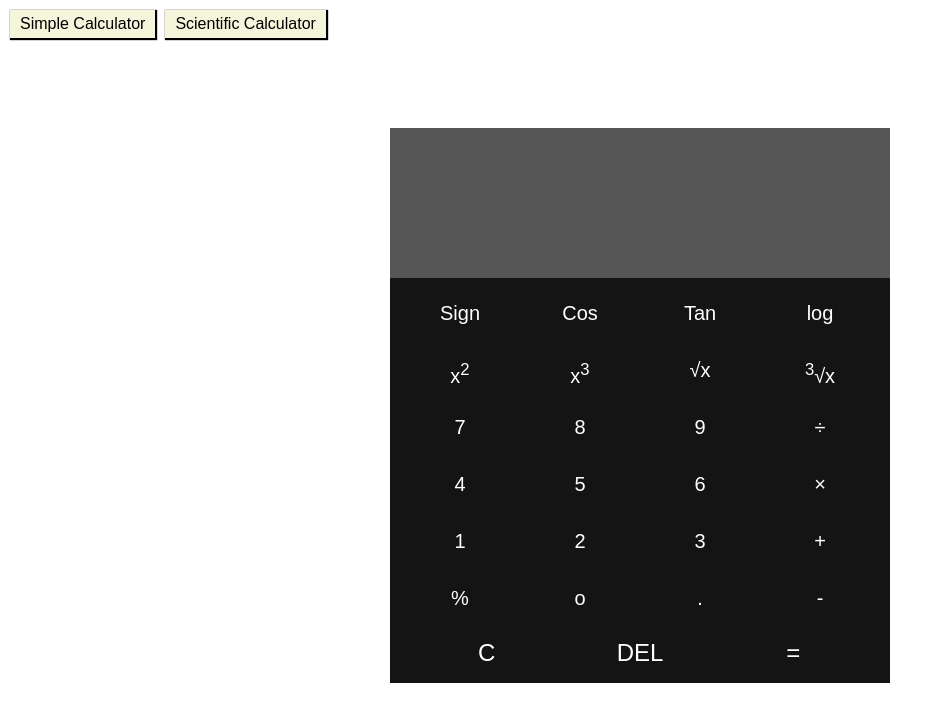
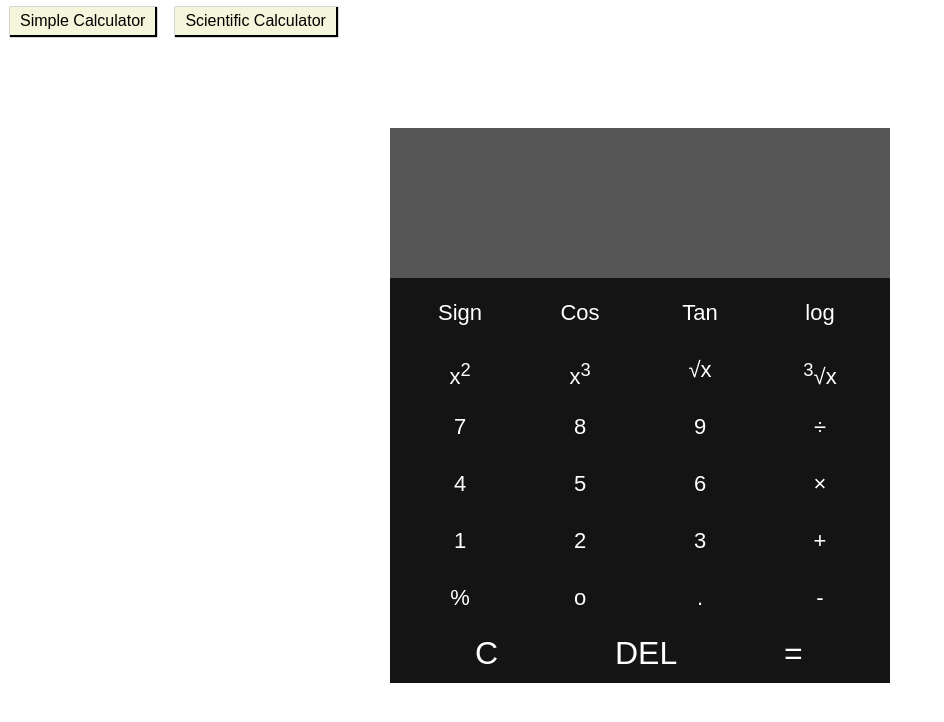
Before and after one commit to M-wasi123/Calculator-App, a plain HTML site: page index.html in a window 1280 px wide. Shown: the whole page, without its empty margins (0-944 px from the left). Drawn offline with Linux system fonts and the light colour scheme.

Commit message:
Update style.css

```diff
--- a/style.css
+++ b/style.css
@@ -15,11 +15,11 @@ body{
 #calmode{
     width: 100%;
     display: flex;
-    column-gap: 10px;
+    column-gap: 20px;
     padding-top: 5px;
     padding-left: 10px;
     position: absolute;
-    top: 5px;
+    top: 2px;
 }
 
 #calmode button{
@@ -28,7 +28,7 @@ body{
     background-color: beige;
     border: none;
     box-shadow: 1px 1px 1px 1px;
-
+   /* position: absolute; */
 }
 #calmode button:active{
     box-shadow: 0px 0px 0px 0px;
@@ -269,7 +269,7 @@ font-size: x-large;
     border: none;
     background-color: rgb(20, 20, 20);
     color: white;
-    font-size: 20px;
+    font-size: 22px;
     text-align: center;
     line-height: 50px;
 }
@@ -280,7 +280,7 @@ font-size: x-large;
     border: none;
     background-color: rgb(20, 20, 20);
     color: white;
-    font-size: x-large;
+    font-size: xx-large;
     padding-bottom: 10px;
     text-align: center;
     line-height: 50px;
```
